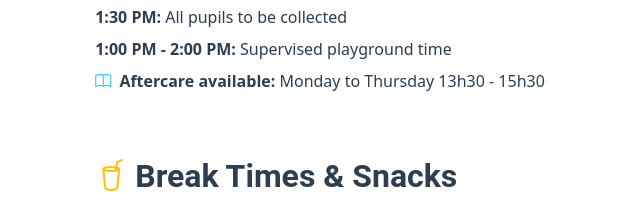
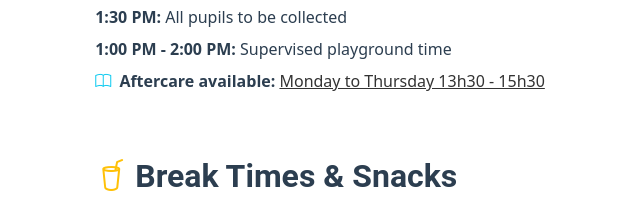
Before and after one commit to daniel1david/Chrysalis-private-school, a plain HTML site: page school-hours.html in a window 1280 px wide. Shown: the part 287-488 px from the top of the page, 214-854 px from the left. Drawn offline with nearby package versions, Linux system fonts and the light colour scheme.

Commit message:
Minor updates

```diff
--- a/school-hours.html
+++ b/school-hours.html
@@ -57,7 +57,7 @@
               <li class="mb-2"><strong>1:00 PM - 2:00 PM:</strong> Supervised playground time</li>
               <li class="mb-2">
                 <i class="bi bi-book text-info me-1"></i>
-                <strong>Aftercare available:</strong> Monday to Thursday 13h30 - 15h30</li>
+                <strong>Aftercare available:</strong> <a href="images/aftercare.JPG" target="_blank">Monday to Thursday 13h30 - 15h30</a></li>
             </ul>
           </div>
 
```
Also changed, not shown: index.html (+1 -1 lines), images/aftercare.JPG (added), 1 other file.
